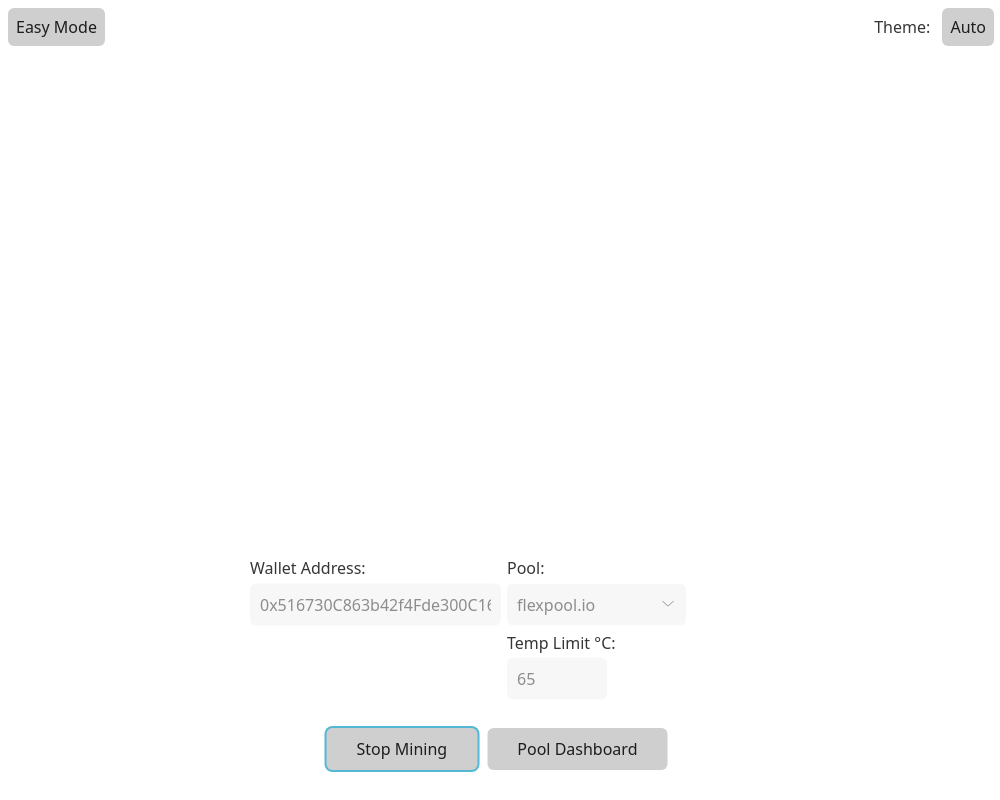
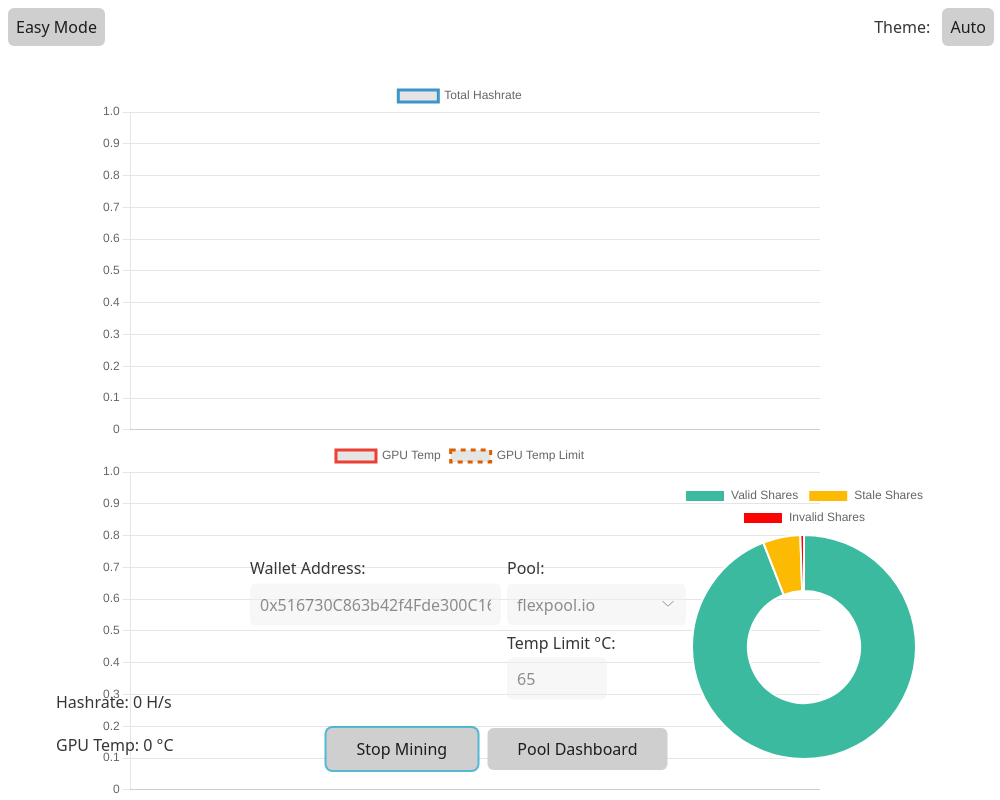
Before and after one commit to crocokyle/EthGUI, an Electron app: page html/easy.html in a window 1000 px wide. Both pictures are taken after a click on the button "Start Mining!". Drawn offline with nearby package versions, Linux system fonts and the light colour scheme; no server answers.

Commit message:
Added real-time charts

```diff
--- a/css/style.css
+++ b/css/style.css
@@ -39,6 +39,11 @@
     float: left;
 }
 
+#charts {
+    position: fixed;
+    top: 10vh;
+}
+
 #button-div {
     position: fixed;
     left: 50%;
@@ -46,3 +51,29 @@
     transform: translate(-50%, -50%);
     margin: 0 auto;
 }
+
+#hashrate-chart-div {
+    float: left;
+    position: relative;
+    width: 90vh;
+}
+
+#temp-chart-div {
+    float: left;
+    position: relative;
+    width: 90vh;
+}
+
+#pie-chart-div {
+    position: fixed;
+    bottom: 5vh;
+    right: 7vh;
+    height: 35vh;
+    width: 35vh;
+}
+
+#information {
+    position: fixed;
+    bottom: 5vh;
+    left: 7vh;
+}
--- a/html/easy.html
+++ b/html/easy.html
@@ -42,6 +42,23 @@
                 <button id="theme-button" class="minimal-button" onclick="toggleTheme()">Auto</button>
             </div>
 
+            <div id="charts">
+                <div id="hashrate-chart-div">
+                    <canvas id="hashrate-chart"></canvas>
+                </div>
+                <div id="temp-chart-div">
+                    <canvas id="temp-chart"></canvas>
+                </div>
+                <div id="pie-chart-div">
+                    <canvas id="doughnut-chart"></canvas>
+                </div>
+            </div>
+
+            <div id="information">
+                Hashrate: <label id="hashrate">0</label> H/s</p>
+                GPU Temp: <label id="gpu-temp">0</label> °C
+            </div>
+
             <div id="main-controls">
 
                 <div id="address-div">
--- a/main.js
+++ b/main.js
@@ -12,8 +12,12 @@ let mainWindow;
 let settingsWindow;
 var miner;
 var running;
-var refreshRate = 2000;
+var refreshRate = 5000;
 var socketClient;
+var hashrateDeque = [0];
+var hrChart;
+var tempChart;
+var shareChart;
 
 // Listen for app to be ready
 app.on('ready', function() {
@@ -46,6 +50,7 @@ app.on('ready', function() {
     const mainMenu = Menu.buildFromTemplate(mainMenuTemplate);
     // Insert menu - comment out for dev menu
     Menu.setApplicationMenu(mainMenu);
+
 });
 
 // Menu Template
@@ -149,6 +154,9 @@ function startMining(state, address, tempLimit, pool){
     // Start/stop mining
     if (state === "Start Mining!") {
         // Update UI Elements
+        // Init charts
+        initCharts()
+
         button.textContent = 'Stop Mining';
         addressBox.disabled = true;
         poolBox.disabled = true;
@@ -184,29 +192,171 @@ function startMining(state, address, tempLimit, pool){
     }
 }
 
+function initCharts() {
+    var Chart = require('chart.js');
+    if (hrChart) {hrChart.destroy()}
+    hrChart = new Chart(document.getElementById("hashrate-chart"), {
+    type: 'line',
+    data: {
+        labels: [],
+        datasets: [{
+            data: [0],
+            label: "Total Hashrate",
+            borderColor: "#3e95cd",
+            fill: true,
+            tension: 0.4
+        }
+        ]
+    },
+    options: {
+        radius: 0,
+        scales: {
+            y: {
+                min: 0,
+            }
+        },
+        title: {
+        display: true,
+        text: 'World population per region (in millions)'
+        }
+    }
+    });
+    if (tempChart) {tempChart.destroy()}
+    tempChart = new Chart(document.getElementById("temp-chart"), {
+        type: 'line',
+        data: {
+            labels: [],
+            datasets: [{
+                data: [],
+                label: "GPU Temp",
+                borderColor: "#eb4034",
+                fill: true,
+                tension: 0.4
+            },
+            {
+                data: [],
+                label: "GPU Temp Limit",
+                borderDash: [5, 5],
+                borderColor: "#db5f00",
+                fill: true
+            }
+            ]
+        },
+        options: {
+            // scales: {
+            //     y: {
+            //         min: 0,
+            //     }
+            // },
+            radius: 0,
+            title: {
+            display: true,
+            text: 'World population per region (in millions)'
+            }
+        }
+        });
+    if (shareChart) {shareChart.destroy()}
+    shareChart = new Chart(document.getElementById("doughnut-chart"), {
+        type: 'doughnut',
+        data: {
+        labels: ["Valid Shares", "Stale Shares", "Invalid Shares"],
+        datasets: [
+            {
+            label: "Population (millions)",
+            backgroundColor: ["#3cba9f", "#fcba03","#fc0303"],
+            data: [541,31,3]
+            }
+        ]
+        },
+        options: {
+        title: {
+            display: true,
+            text: 'Shares submitted to the pool.'
+        }
+        }
+    });
+}
+
+
 function apiCall() {
     if (running) {
         setTimeout(() => {
-            request = '{"id":1,"jsonrpc":"2.0","method":"miner_getstatdetail"}'
 
             // Send the request
+            request = '{"id":1,"jsonrpc":"2.0","method":"miner_getstatdetail"}'
             socketClient = net.connect({host:'localhost', port:8888},  () => {
                 socketClient.write(request + '\r\n');
             });
 
             // Listen for the response
+            var response;
             socketClient.on('data', (data) => {
-                var response = JSON.parse(data).result;
-                console.log(response);
+                response = JSON.parse(data).result;
+                updateUI(response);
                 socketClient.end();
             });
 
             // On disconnect
             socketClient.on('end', () => {
-                console.log('disconnected from server');
+                //console.log('Disconnected from API');
+            });
+
+            // On error
+            socketClient.on("error", (err) => {
+                console.log("Caught flash policy server socket error: ")
+                console.log(err.stack)
             });
 
             apiCall();
         }, refreshRate)
     }
 }
+
+function updateLineChart(chart, data, maxlength) {
+    // Add hashrate to our deque
+    chart.data.labels.push(getTime())
+    var i = 0;
+    chart.data.datasets.forEach((dataset) => {
+        dataset.data.push(data[i]);
+        i++;
+    });
+    // Remove old hashrates
+    if (chart.data.datasets[0].data.length > maxlength) {
+        chart.data.datasets[0].data.shift();
+        chart.data.labels.shift();
+    }
+    chart.update()
+}
+
+function updateUI(data) {
+    var hashrate = parseInt(data.mining.hashrate);
+    var gpuTemp = data.devices[0].hardware.sensors[0]
+    var memTemp = data.devices[0].hardware.sensors[3]
+    var tempLimit = document.getElementById('temp-limit').value;
+
+    console.log('Hashrate: ' + hashrate)
+    if (hashrate) {
+        document.getElementById('hashrate').textContent = hashrate;
+        updateLineChart(hrChart, [hashrate], 300);
+    }
+    if (gpuTemp) {
+
+        document.getElementById('gpu-temp').textContent = gpuTemp;
+        updateLineChart(tempChart, [gpuTemp, tempLimit], 300)
+        console.log(data)
+    }
+}
+
+
+function getTime() {
+    var date = new Date();
+    var hours = date.getHours();
+    var minutes = date.getMinutes();
+    var ampm = hours >= 12 ? 'pm' : 'am';
+    hours = hours % 12;
+    hours = hours ? hours : 12; // the hour '0' should be '12'
+    minutes = minutes < 10 ? '0'+minutes : minutes;
+    var strTime = hours + ':' + minutes + ' ' + ampm;
+
+    return strTime;
+}
--- a/package.json
+++ b/package.json
@@ -17,6 +17,7 @@
   },
   "homepage": "https://github.com/crocokyle/ethgui#readme",
   "dependencies": {
+    "chart.js": "^3.5.0",
     "electron": "^13.1.9",
     "json-rpc-2.0": "^0.2.18",
     "request": "^2.88.2"
```
Also changed, not shown: img/ss-dark.png, img/ss-light.png, 1 other file.
